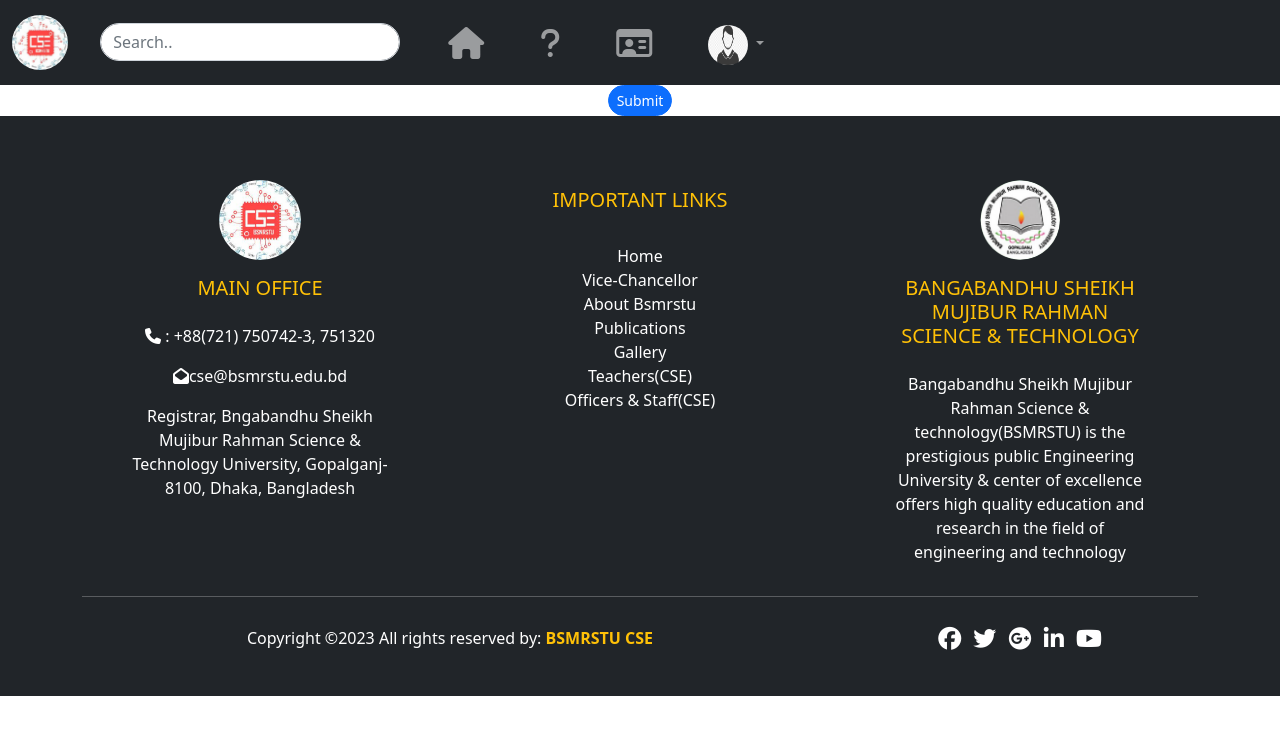
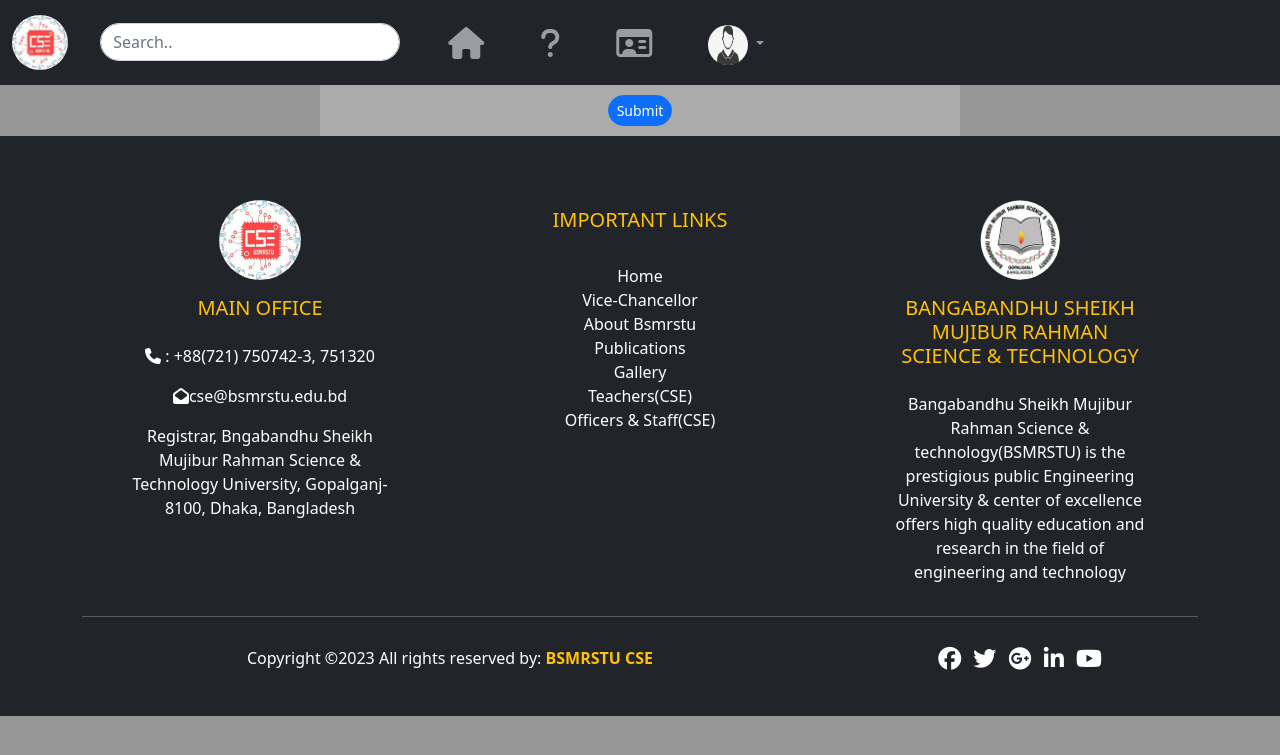
Before and after one commit to JamilRayhan/Department-Automation, a Django app: template templates/Login_App/profile.html in a window 1280 px wide. Shown: the top 755 px of the page. Run offline with Django 4.2, Linux system fonts and the light colour scheme; the template is opened without the code that fills it, so the values that code supplies are empty; some libraries are stand-ins or nearby versions.

Commit message:
Edit page design

```diff
--- a/templates/Login_App/profile.html
+++ b/templates/Login_App/profile.html
@@ -1,19 +1,28 @@
 {% extends 'navbar.html' %}
 {% load crispy_forms_tags %}
-{% block title_block %}{{title}}{% endblock  %}
+{% block title_block %}{{title}}{% endblock %}
 
 {% block css_block %}
+<style>
+    body {
+        background-color: #969696;
+    }
 
-{% endblock  %}
+    .edit_page {
+        width: 50%;
+        background-color: #ababab;
+        padding: 10px 30px;
+    }
+</style>
+{% endblock %}
 
 {% block body_block %}
 <center>
-<div >
-<form method='POST' enctype="multipart/form-data">
-    {{form|crispy}}
-    {% csrf_token %}
-    <button type="submit" class="btn btn-primary btn-sm">Submit</button>
-</form>
-</div>
+    <div class="edit_page">
+        <form method='POST' enctype="multipart/form-data">
+            {{form|crispy}}{% csrf_token %}
+            <button type="submit" class="btn btn-primary btn-sm">Submit</button>
+        </form>
+    </div>
 </center>
-{% endblock  %}
+{% endblock %}
```
